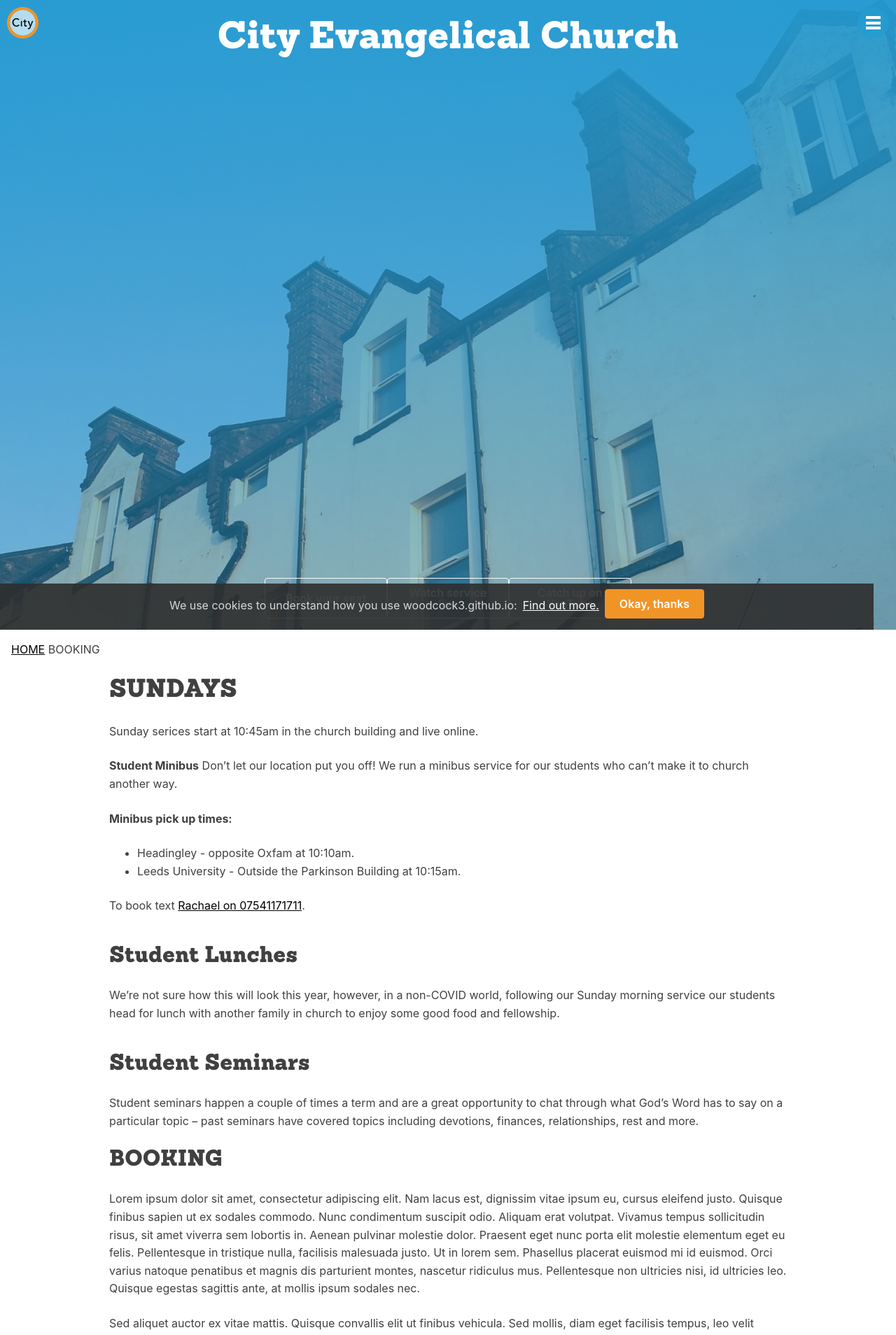
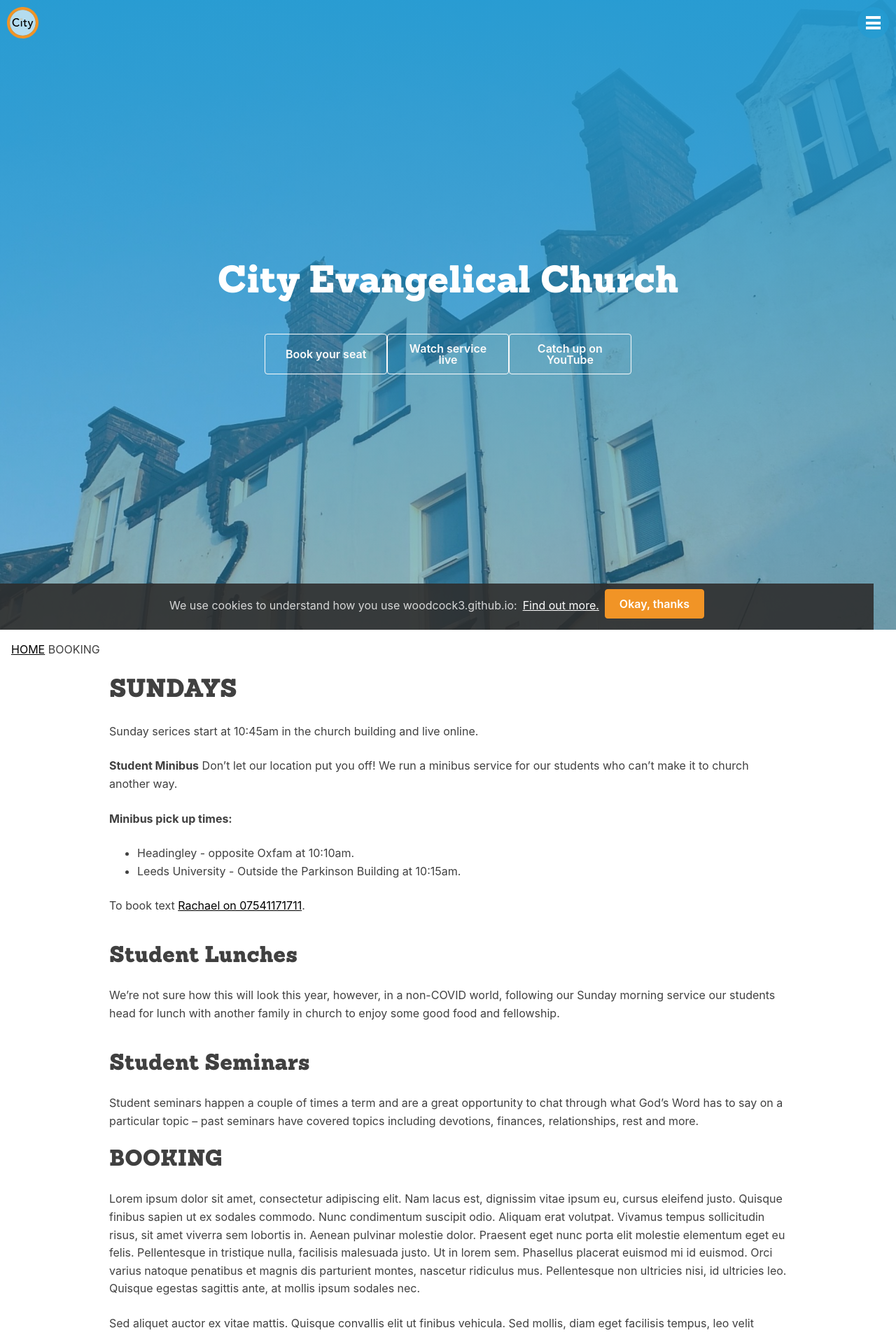
Before and after one commit to woodcox/city-jekyll, a Jekyll site: the page built from pages/_sunday/2021-01-03-booking.md, in a window 1280 px wide. Shown: the top 1908 px of the page at 70% size. Built offline with Jekyll 4.4.1, drawn with Linux system fonts in a browser that asks for light colours.

Commit message:
Update _hero.scss

```diff
--- a/_sass/layouts/_hero.scss
+++ b/_sass/layouts/_hero.scss
@@ -21,7 +21,7 @@
   text-align: center;
 
   .hero-text {
-    flex:  1;
+    flex:  0 1 auto;
     .hero-text-h1 {
       color: white;
       font-size: 6vh;
```
